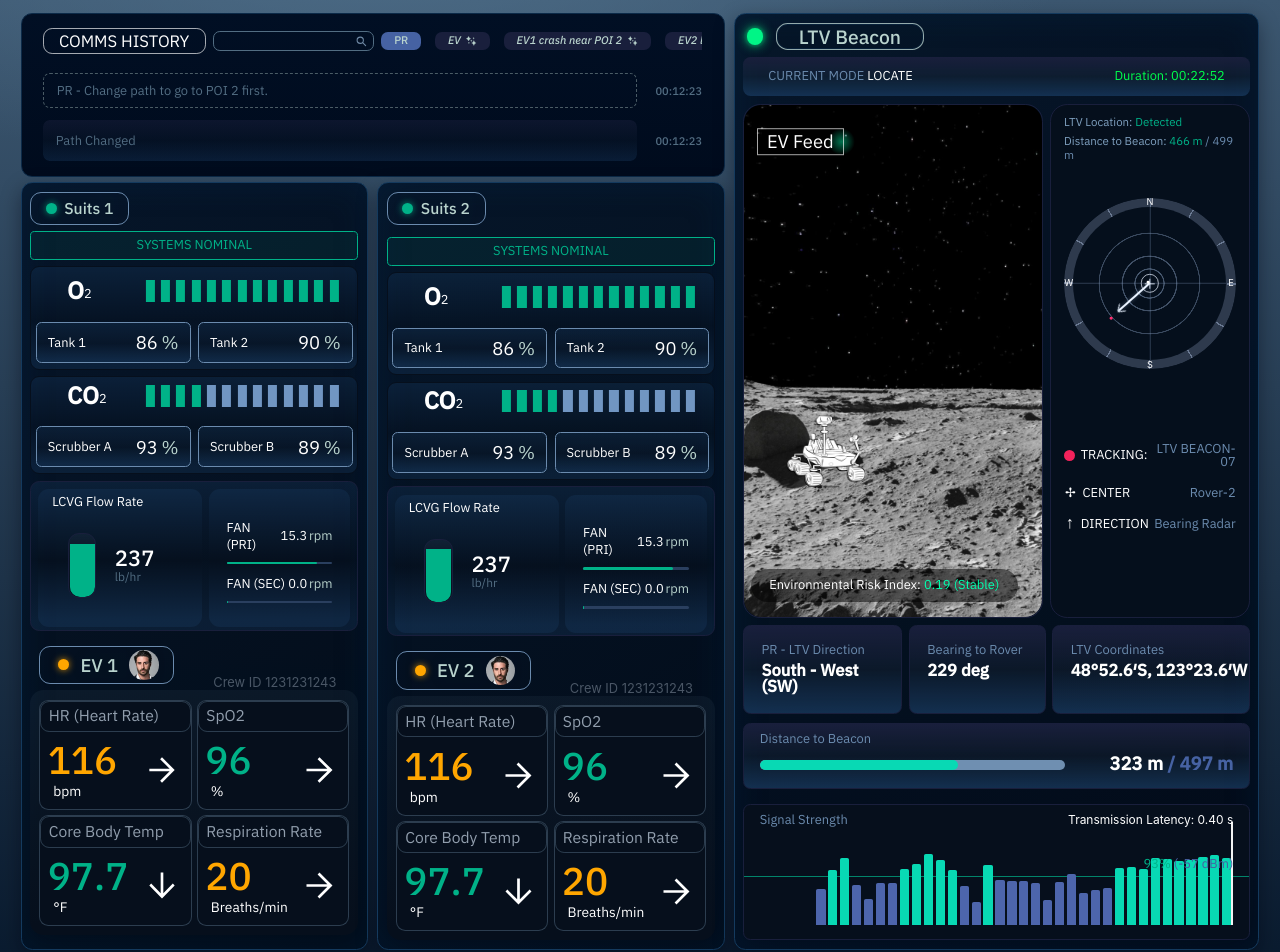
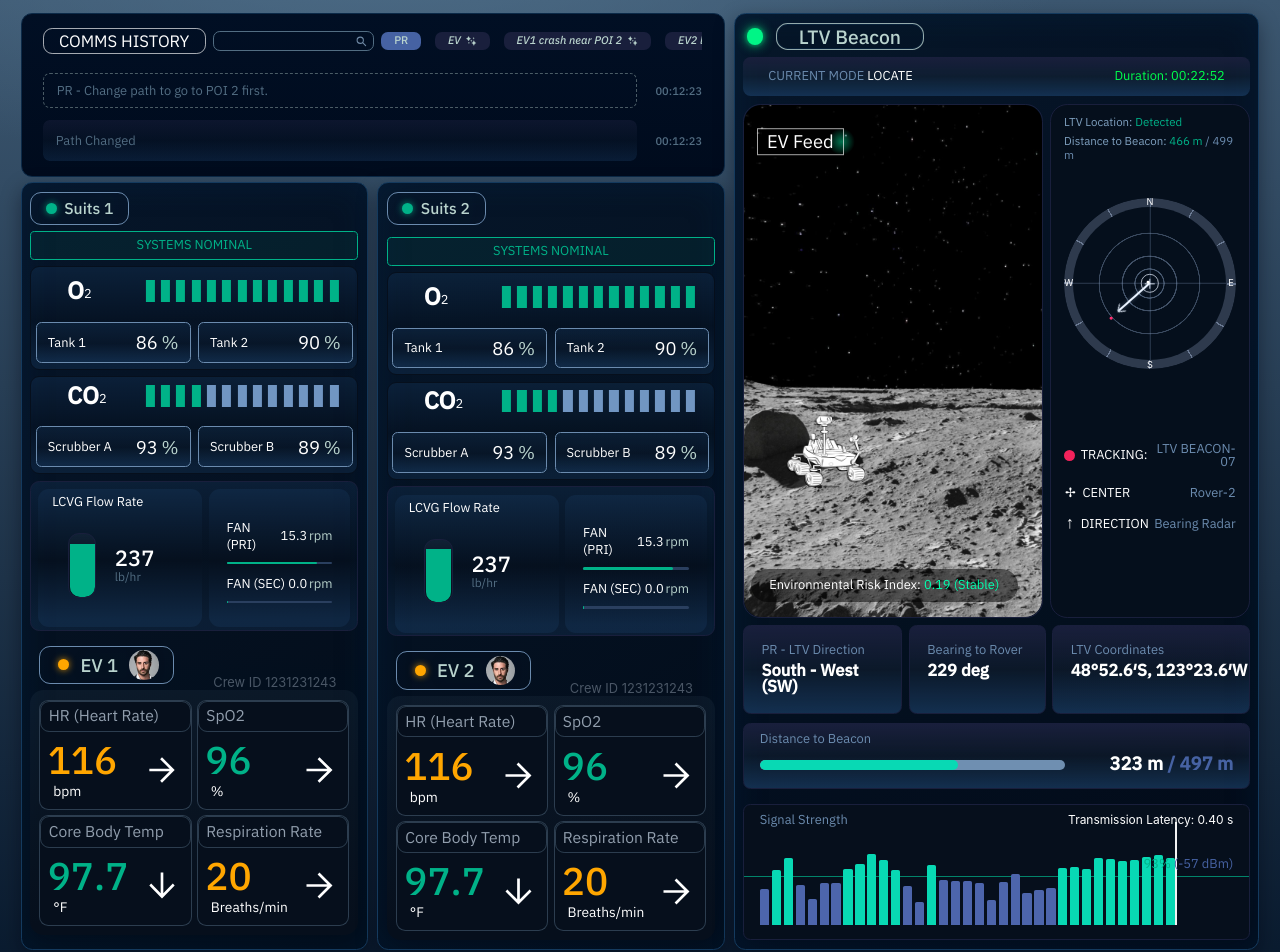
Before and after one commit to RISDxNASA-SUITS/SUITS-26, a React (Vite) app in the folder frontend/: page / in a window 1280 px wide. Shown: the top 952 px of the page. Built offline with nearby package versions, Linux system fonts and the light colour scheme.

Commit message:
Update signal bars

```diff
--- a/frontend/src/pages/dashboard/styles/beacon.css
+++ b/frontend/src/pages/dashboard/styles/beacon.css
@@ -751,14 +751,11 @@
   width: min(100%, 525px);
   height: 96px;
   margin-top: 2px;
+  display: flex;
+  align-items: flex-end;
 }
 
 .signal-bars-main {
-  position: absolute;
-  left: auto;
-  right: 2px;
-  width: max-content;
-  bottom: 0;
   display: flex;
   align-items: flex-end;
   gap: 3px;
@@ -778,13 +775,12 @@
 }
 
 .signal-divider {
-  position: absolute;
-  right: 0;
-  bottom: 0;
+  flex-shrink: 0;
   width: 2px;
   height: 112px;
   background: #ffffff;
   opacity: 0.95;
+  align-self: flex-end;
 }
 
 .signal-readout {
```
